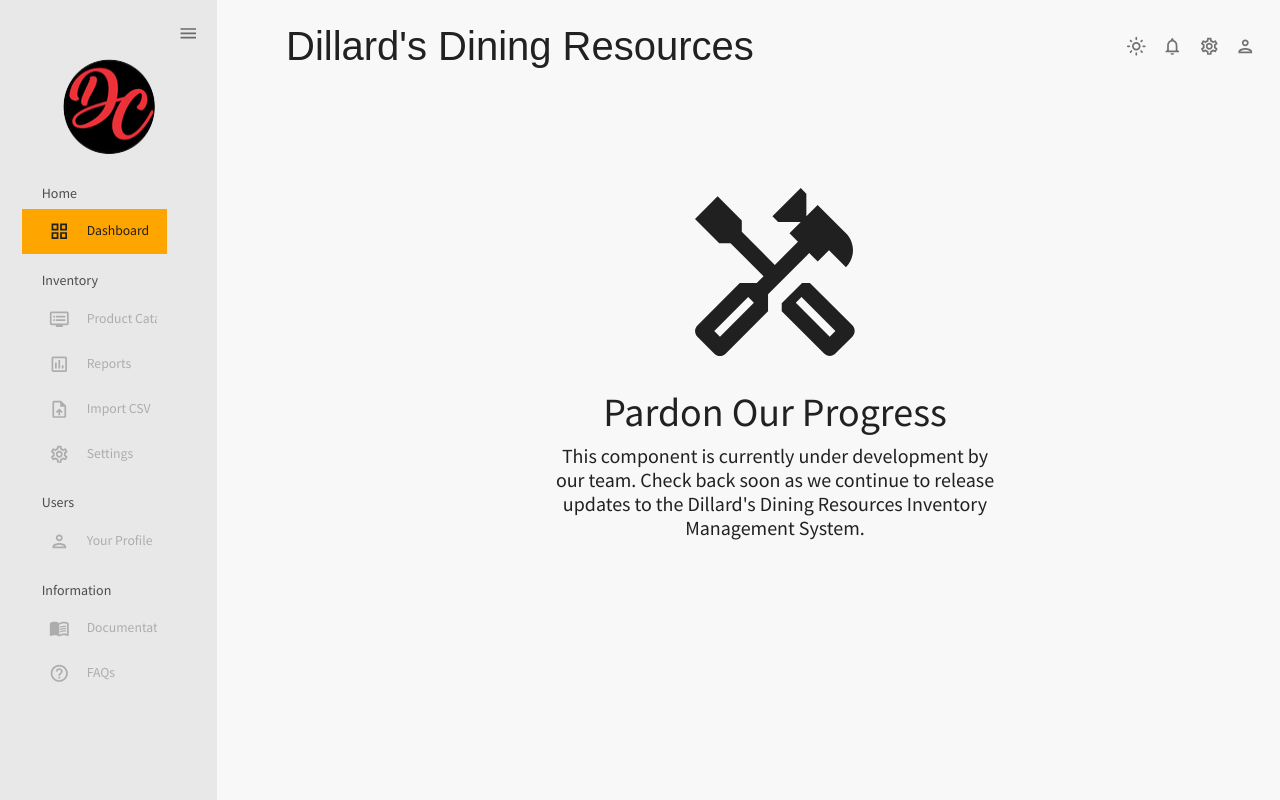
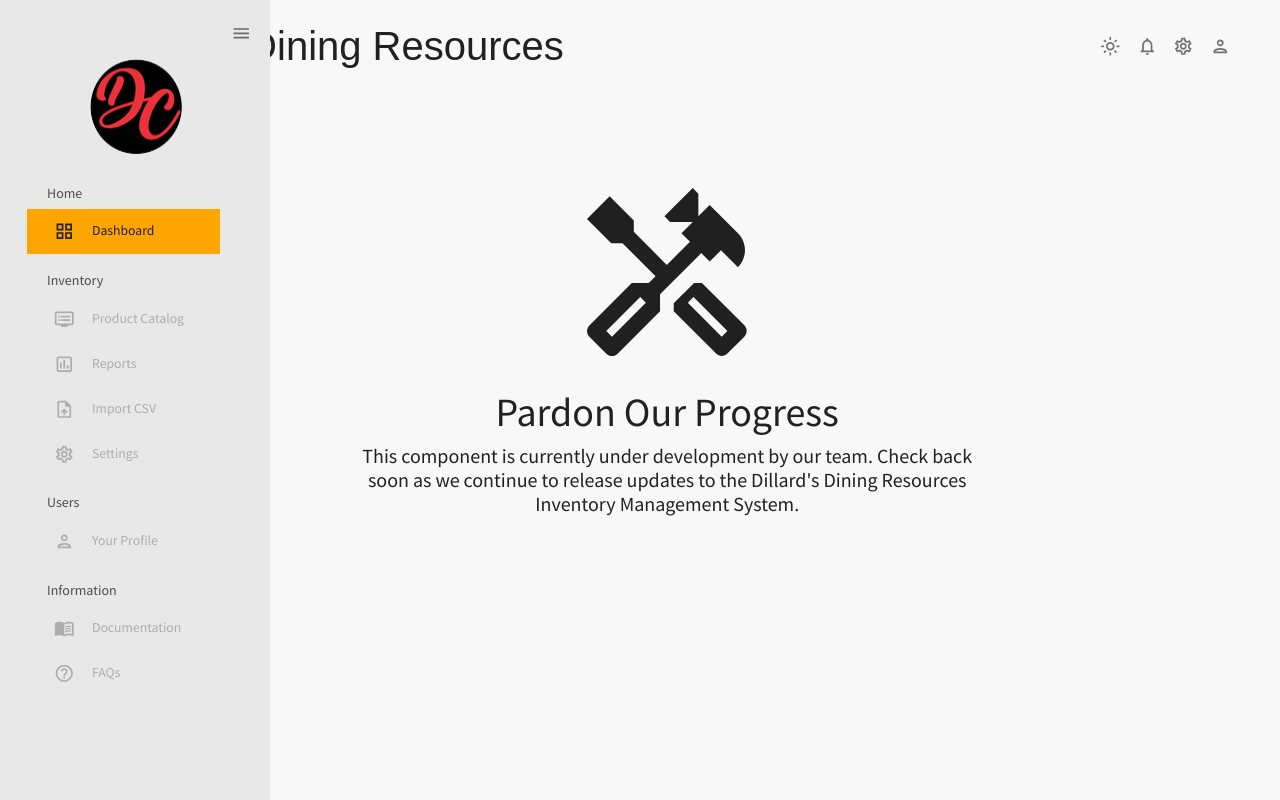
Before and after one commit to todd-buck/CapstoneProject, a React (Create React App) app in the folder DDRInventory-UI/: page / in a window 1280 px wide. Built offline with nearby package versions, Linux system fonts and the light colour scheme; a web font is replaced by a local one.

Commit message:
Sticky Sidebar Update
Changes
- Sticky Sidebar Implemented
-Menu Button Color changed to proper color

Notes
- Potential Bug: Sidebar overlaps webpage

Next Steps/Action Items:
- Fix afformentioned bug

```diff
--- a/DDRInventory-UI/src/App.js
+++ b/DDRInventory-UI/src/App.js
@@ -6,7 +6,7 @@
 
 import Dashboard from "./scenes/dashboard";
 
-import { CssBaseline, ThemeProvider } from '@mui/material';
+import { Box, CssBaseline, ThemeProvider } from '@mui/material';
 import { ColorModeContext, useMode } from './theme';
 
 
@@ -20,13 +20,18 @@
             <ThemeProvider theme={theme}>
                 <CssBaseline />
                 <div className="app">
+                    <Box sx={{position: "fixed", zIndex: 100, height: "100vh"} }>
                         <Sidebar isSidebar={isSidebar} selected={selected} setSelected={setSelected} />
+                    </Box>
+
+                    <Box sx={{width: "98vw", pl: 10} }>
                         <main className="content">
                             <Topbar setIsSidebar={setIsSidebar} />
                             <Routes>
                                 <Route path="/" element={<Dashboard selected={selected} />} />
                             </Routes>
                         </main>
+                    </Box>
                 </div>
             </ThemeProvider>
         </ColorModeContext.Provider>
--- a/DDRInventory-UI/src/index.css
+++ b/DDRInventory-UI/src/index.css
@@ -7,8 +7,7 @@
 #root,
 .app,
 .content {
-    /*height: 100%;
-    */
+    height: 100%;
     width: 100%;
     font-family: 'Source Sans Pro', sans-serif;
 }
--- a/DDRInventory-UI/src/scenes/global/Sidebar.jsx
+++ b/DDRInventory-UI/src/scenes/global/Sidebar.jsx
@@ -50,7 +50,9 @@
             active={selected === title}
             sx={{
                 color: colors.gray[100],
-                marginRight: "20px",
+                //marginRight: "20px",
+                //padding: "5px 0px 5px 20px !important",
+                //margin: "0px 10px 0px 135px",
             }}
             onClick={() => setSelected(title)}
             icon={icon}
@@ -73,19 +75,22 @@
                 //height: "150vh",
                 "& .pro-sidebar-inner": {
                     background: `${colors.primary[200]} !important`,
-                    position: 'fixed',
+                    height: "100vh",
+                    //position: 'fixed',
                 },
                 "& .pro-icon-wrapper": {
                     backgroundColor: "transparent !important",
                 },
                 "& .pro-inner-item": {
                     padding: "5px 0px 5px 20px !important",
-                    margin: "0px 10px 0px 0",
+                    margin: "0px 10px 0px 0px",
                 },
                 "& .pro-inner-item:not(active):hover": {
                     fontWeight: 'bold !important',
+                    //padding: "5px 0px 5px 20px !important",
+                    //margin: "0px 10px 0px 135px",
                     color: `${colors.gray[100]} !important`,
-                    backgroundColor: `${colors.splashAccent[200]} !important`,
+                    backgroundColor: `${colors.splashAccent[0]} !important`,
                     transition: 'background-color 0.3s ease-in-out',
                 },
                 "& .pro-menu-item.active": {
@@ -111,8 +116,10 @@
                                 justifyContent="flex-end"
                                 alignItems="center"
                                 ml="15px"
+
+
                             >
-                                <IconButton onClick={() => setIsCollapsed(!isCollapsed)}>
+                                <IconButton sx={{ "&:hover": { backgroundColor: colors.splashAccent[100] } }} onClick={() => setIsCollapsed(!isCollapsed)}>
                                     <MenuOutlinedIcon />
                                 </IconButton>
                             </Box>
```
Lines whose indentation alone changed are shown as unchanged.
